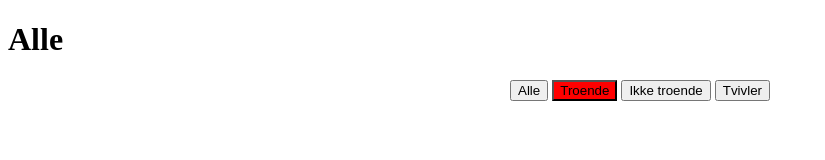
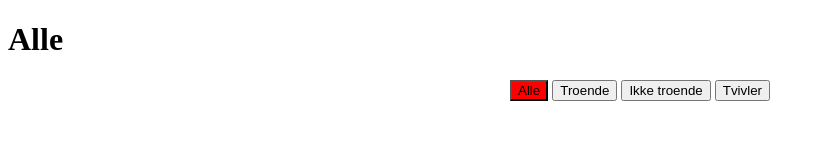
Before and after one commit to ulri1309/07-01-01-persongalleri, a plain HTML site: page troende.html in a window 1280 px wide. Both pictures are taken after a click on the button "Alle". Shown: the whole page, without its empty margins (0-825 px from the left). Drawn offline with Linux system fonts and the light colour scheme; no server answers.

Commit message:
øvelser done

```diff
--- a/troende.html
+++ b/troende.html
@@ -38,8 +38,8 @@
       <h1>Alle</h1>
     </header>
     <nav>
-      <button data-troende="alle">Alle</button>
-      <button data-troende="ja" class="valgt">Troende</button>
+      <button data-troende="alle" class="valgt">Alle</button>
+      <button data-troende="ja">Troende</button>
       <button data-troende="nej">Ikke troende</button>
       <button data-troende="tvivler">Tvivler</button>
     </nav>
@@ -54,6 +54,7 @@
       </article>
     </template>
     <script>
+      const header = document.querySelector("header h1");
       const endpoint = "https://persongalleri-5d3e.restdb.io/rest/persongalleri";
       const mereinfo = {
         headers: {
@@ -63,9 +64,19 @@
       let personer;
 
       document.addEventListener("DOMContentLoaded", start);
-      let filter = "nej";
+      let filter = "alle";
       function start() {
+        const filterKnapper = document.querySelectorAll("nav button");
+        filterKnapper.forEach((knap) => knap.addEventListener("click", filtrerPersoner));
         hentData();
+      }
+
+      function filtrerPersoner() {
+        filter = this.dataset.troende;
+        document.querySelector(".valgt").classList.remove("valgt");
+        this.classList.add("valgt");
+        visPersoner();
+        header.textContent = this.textContent;
       }
 
       async function hentData() {
@@ -78,9 +89,11 @@
       function visPersoner() {
         const holder = document.querySelector("#holder");
         const skabelon = document.querySelector("template").content;
+        holder.textContent = "";
         personer.forEach((person) => {
-          if (filter == person.troende) {
+          if (filter == person.troende || filter == "alle") {
             const klon = skabelon.cloneNode(true);
+
             klon.querySelector(".fornavn").textContent = person.fornavn;
             klon.querySelector(".fødselsdag").textContent = person.fødselsdag.slice(0, 10);
             klon.querySelector(".email").textContent = person.email;
```
